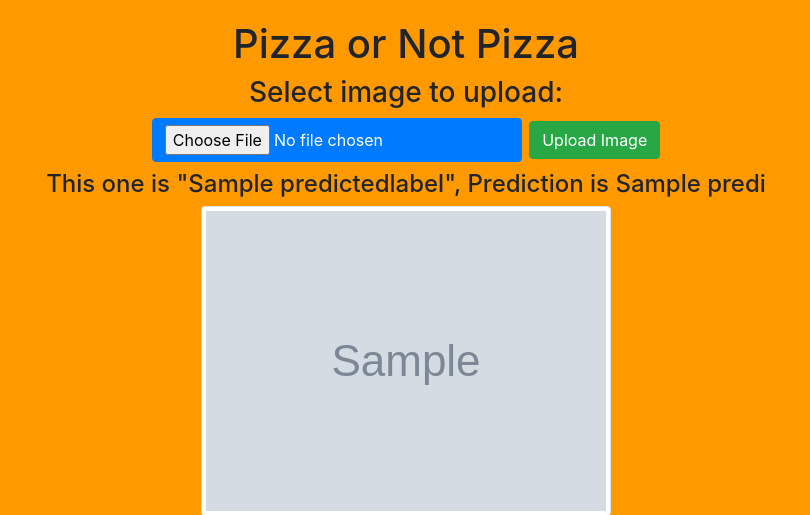
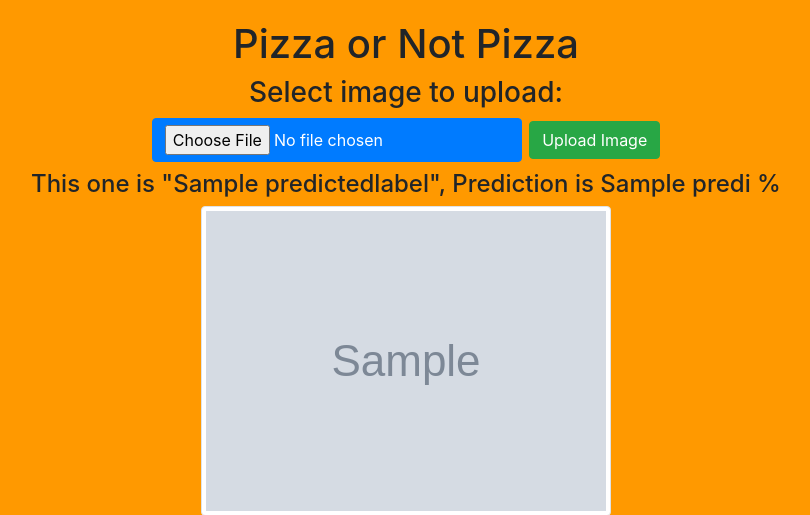
Before and after one commit to jasonnonstop10/CSC340Pizza, a Django app: template templates/index.html in a window 1280 px wide. Shown: the top 515 px of the page, without its empty margins (234-1044 px from the left). Run offline with Django 3.2, Linux system fonts and the light colour scheme; the template is opened without the code that fills it: most values are stand-ins (such as "Sample title", 1, 10 or a date in 2020); grey boxes marked "Sample" are stand-in pictures; some libraries are stand-ins or nearby versions.

Commit message:
[UPD] html an view
- % follow predict value
- delete [[ ]]

```diff
--- a/polls/views.py
+++ b/polls/views.py
@@ -59,7 +59,7 @@ def predictImage(request):
         print("not pizza")
         label = "Not pizza"
 
-    context={'predictedlabel': label, 'filePathName':filePathName, 'predi': predi}
+    context={'predictedlabel': label, 'filePathName':filePathName, 'predi': predi[0][0]*100}
     return render(request,'index.html',context)
 
 # def viewDataBase(request):
--- a/templates/index.html
+++ b/templates/index.html
@@ -18,7 +18,7 @@
                 <input class="btn btn-primary" type="file" name="filePath" id="fileToUpload">
                 <input class="btn btn-success" type="submit" value="Upload Image" name="submit">
               </form>
-              <h4 style="text-align: center;">This one is "{{predictedlabel}}", Prediction is {{predi}}<h4>
+              <h4 style="text-align: center;">This one is "{{predictedlabel}}", Prediction is {{predi}} %<h4>
               <img src="{{filePathName}}" alt="imageName" class="img-thumbnail img-fluid">
     </div>
 </body>
```
